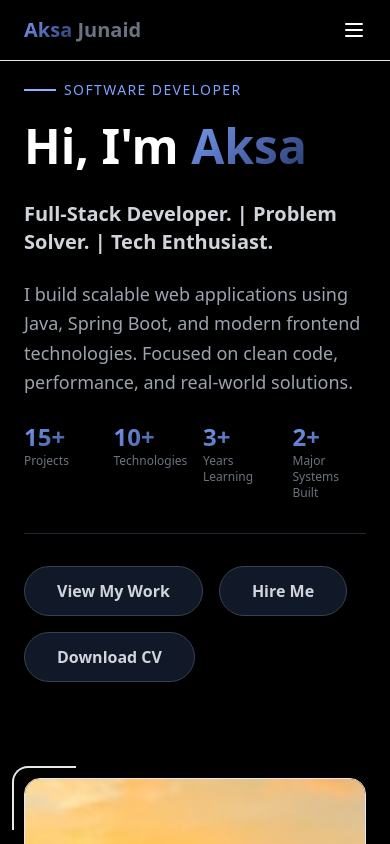
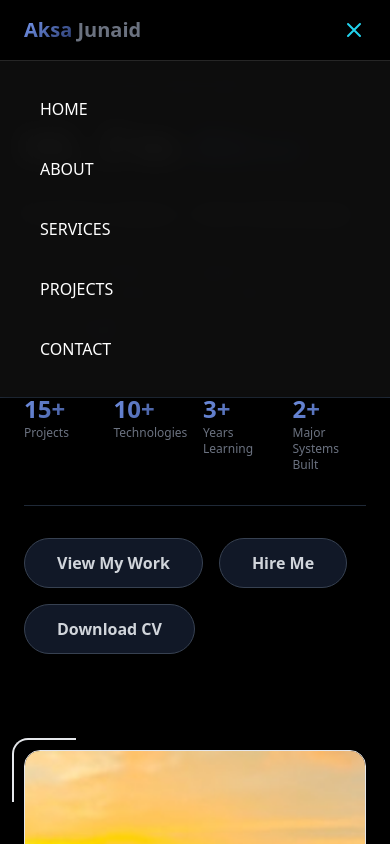
Before and after one commit to AksaMJML/portfolio, a plain HTML site: page index.html in a window 390 px wide. Both pictures are taken after a click on the button 354 px from the left and 30 px from the top of the page. Shown: the top 844 px of the page. Drawn offline with nearby package versions, Linux system fonts and the light colour scheme.

Commit message:
Refactor code structure for improved readability and maintainability

```diff
--- a/app.js
+++ b/app.js
@@ -18,3 +18,26 @@ function toggleProjects() {
     document.getElementById('projects').scrollIntoView({ behavior: 'smooth' });
   }
 }
+
+const mobileMenuBtn = document.getElementById('mobileMenuBtn');
+  const mobileMenu = document.getElementById('mobileMenu');
+  const menuIcon = document.getElementById('menuIcon');
+  const closeIcon = document.getElementById('closeIcon');
+
+  mobileMenuBtn.addEventListener('click', () => {
+    mobileMenu.classList.toggle('hidden');
+    setTimeout(() => {
+      mobileMenu.classList.toggle('active');
+    }, 10);
+    menuIcon.classList.toggle('hidden');
+    closeIcon.classList.toggle('hidden');
+  });
+
+  function closeMobileMenu() {
+    mobileMenu.classList.remove('active');
+    setTimeout(() => {
+      mobileMenu.classList.add('hidden');
+    }, 300);
+    menuIcon.classList.remove('hidden');
+    closeIcon.classList.add('hidden');
+  }
--- a/index.html
+++ b/index.html
@@ -6,36 +6,66 @@
   <meta name="viewport" content="width=device-width, initial-scale=1.0">
   <title>Aksa Junaid | Portfolio</title>
   <script src="https://cdn.tailwindcss.com"></script>
-  <script src="app.js"></script>
-  <script>
-    tailwind.config = { ... }
-  </script>
   <link rel="stylesheet" href="style.css">
 </head>
 
 <body class="bg-black text-white font-sans overflow-x-hidden">
 
-  <nav class="fixed top-0 w-full z-50 bg-black/80 backdrop-blur-md border-b border-brand-dark">
+  <nav class="fixed top-0 w-full z-50 bg-black/80 backdrop-blur-md border-b border-gray-800">
     <div class="max-w-7xl mx-auto px-6 py-4 flex justify-between items-center">
       <div class="text-xl font-bold">
         <span class="gradient-text">Aksa</span>
-        <span class="text-gray-500 ">Junaid</span>
+        <span class="text-gray-500">Junaid</span>
       </div>
 
+      <!-- Desktop Menu -->
       <div class="hidden md:flex gap-8 text-sm">
-        <a href="#home" class="hover:text-brand-light transition">HOME</a>
-        <a href="#about" class="hover:text-brand-light transition">ABOUT</a>
-        <a href="#services" class="hover:text-brand-light transition">SERVICES</a>
-        <a href="#projects" class="hover:text-brand-light transition">PROJECTS</a>
-        <a href="#contact" class="hover:text-brand-light transition">CONTACT</a>
+        <a href="#home" class="hover:text-cyan-400 transition">HOME</a>
+        <a href="#about" class="hover:text-cyan-400 transition">ABOUT</a>
+        <a href="#services" class="hover:text-cyan-400 transition">SERVICES</a>
+        <a href="#projects" class="hover:text-cyan-400 transition">PROJECTS</a>
+        <a href="#contact" class="hover:text-cyan-400 transition">CONTACT</a>
       </div>
 
-      <button class="md:hidden text-brand-light">
-        <svg class="w-6 h-6" fill="none" stroke="currentColor" viewBox="0 0 24 24">
+      <!-- Mobile Menu Button -->
+      <button id="mobileMenuBtn" class="md:hidden text-cyan-400">
+        <svg id="menuIcon" class="w-6 h-6" fill="none" stroke="currentColor" viewBox="0 0 24 24">
           <path stroke-linecap="round" stroke-linejoin="round" stroke-width="2" d="M4 6h16M4 12h16M4 18h16"></path>
+        </svg>
+        <svg id="closeIcon" class="w-6 h-6 hidden" fill="none" stroke="currentColor" viewBox="0 0 24 24">
+          <path stroke-linecap="round" stroke-linejoin="round" stroke-width="2" d="M6 18L18 6M6 6l12 12"></path>
         </svg>
       </button>
     </div>
+
+    <!-- Mobile Menu - TRANSPARENT -->
+ <div id="mobileMenu"
+  class="hidden md:hidden border-t border-white/10
+         bg-white/5 backdrop-blur-lg shadow-lg">
+
+  <div class="px-6 py-6 flex flex-col gap-3">
+    <a href="#home"
+      class="text-white hover:text-cyan-400 hover:bg-white/10 transition py-3 px-4 rounded-lg"
+      onclick="closeMobileMenu()">HOME</a>
+
+    <a href="#about"
+      class="text-white hover:text-cyan-400 hover:bg-white/10 transition py-3 px-4 rounded-lg"
+      onclick="closeMobileMenu()">ABOUT</a>
+
+    <a href="#services"
+      class="text-white hover:text-cyan-400 hover:bg-white/10 transition py-3 px-4 rounded-lg"
+      onclick="closeMobileMenu()">SERVICES</a>
+
+    <a href="#projects"
+      class="text-white hover:text-cyan-400 hover:bg-white/10 transition py-3 px-4 rounded-lg"
+      onclick="closeMobileMenu()">PROJECTS</a>
+
+    <a href="#contact"
+      class="text-white hover:text-cyan-400 hover:bg-white/10 transition py-3 px-4 rounded-lg"
+      onclick="closeMobileMenu()">CONTACT</a>
+  </div>
+
+</div>
   </nav>
 
   <section id="home" class="min-h-screen flex items-center pt-20 px-6">
@@ -54,7 +84,7 @@
       <div class="animate-fade-in-up order-1 md:order-2">
         <p class="text-sm tracking-widest mb-4 flex items-center gap-2 text-[#7DA2FF]">
           <span class="w-8 h-[2px] bg-[#8FB3FF]"></span>
-          SOFTWARE DEVELOPER
+          FULL STACK DEVELOPER
         </p>
 
         <h1 class="text-5xl md:text-7xl font-bold mb-6 leading-tight">
@@ -62,9 +92,8 @@
         </h1>
 
         <div class="text-xl md:text-xl font-semibold mb-6 text-gray-300">
-          Full-Stack Developer. <span class="text-brand">|</span>
-          Problem Solver. <span class="text-brand">|</span>
-          Tech Enthusiast.
+          Problem Solver <span class="text-brand">|</span>
+          Tech Enthusiast
         </div>
 
         <p class="text-gray-400 mb-6 leading-relaxed text-lg">
@@ -322,7 +351,7 @@
 
         <div class="group relative bg-gray-900/50 rounded-2xl overflow-hidden glow-border card-hover">
           <div class="relative overflow-hidden aspect-video bg-gradient-to-br from-brand/40 to-black">
-            <img src="assets/img/defence" alt="Defence Management System"
+            <img src="assets/img/defence.jpg" alt="Defence Management System"
               class="w-full h-full object-cover group-hover:scale-110 transition duration-500 opacity-70">
             <div class="absolute inset-0 bg-gradient-to-t from-black/90 to-transparent"></div>
             <a href="https://github.com/AksaMJML/DefenceSystem" target="_blank"
@@ -561,6 +590,7 @@
   <footer class="py-8 px-6 border-t border-gray-800 text-center text-gray-400 text-sm">
     <p>&copy; 2026 Aksa Junaid. All rights reserved.</p>
   </footer>
+  <script src="app.js"></script>
 
 </body>
 
--- a/style.css
+++ b/style.css
@@ -7,6 +7,7 @@ html {
     opacity: 0;
     transform: translateY(30px);
   }
+
   to {
     opacity: 1;
     transform: translateY(0);
@@ -14,12 +15,24 @@ html {
 }
 
 @keyframes float {
-      0%, 100% {
+
+  0%,
+  100% {
     transform: translateY(0px);
   }
+
   50% {
     transform: translateY(-20px);
   }
+}
+
+#mobileMenu {
+  transform: translateX(100%);
+  transition: transform 0.3s ease;
+}
+
+#mobileMenu.active {
+  transform: translateX(0);
 }
 
 .animate-fade-in-up {
@@ -52,3 +65,8 @@ html {
   border: 1px solid rgba(40, 57, 108, 0.5);
   box-shadow: 0 0 20px rgba(40, 57, 108, 0.15);
 }
+
+.glass {
+  background: rgba(255, 255, 255, 0.05);
+  backdrop-filter: blur(100px);
+}
```
Also changed, not shown: package.json (deleted, +0 -24 lines), tailwind.config.js (deleted, +0 -16 lines), assets/img/akpf.jpg (deleted), assets/img/defence.jpg (added), 4 other files. Lines whose indentation alone changed are shown as unchanged.
